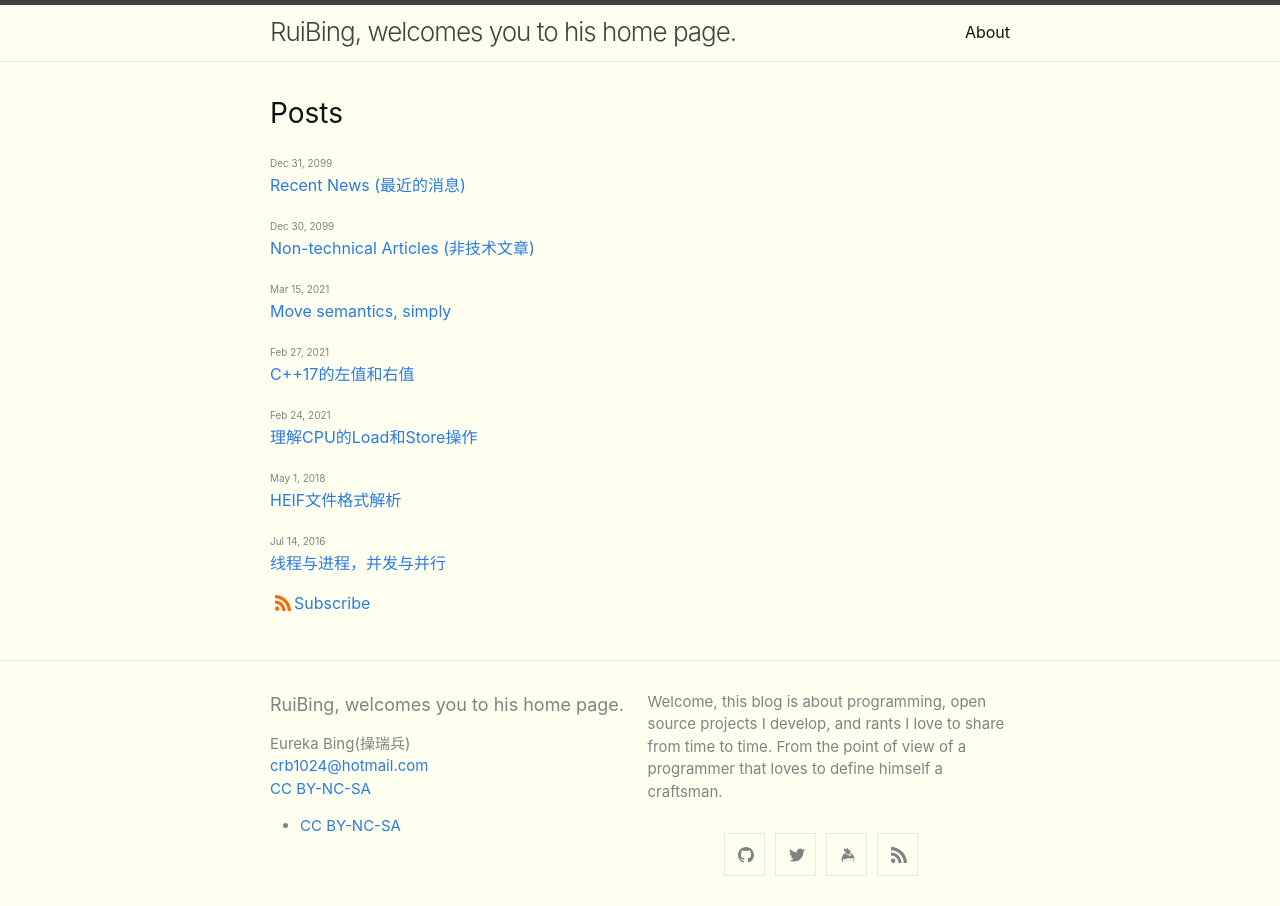
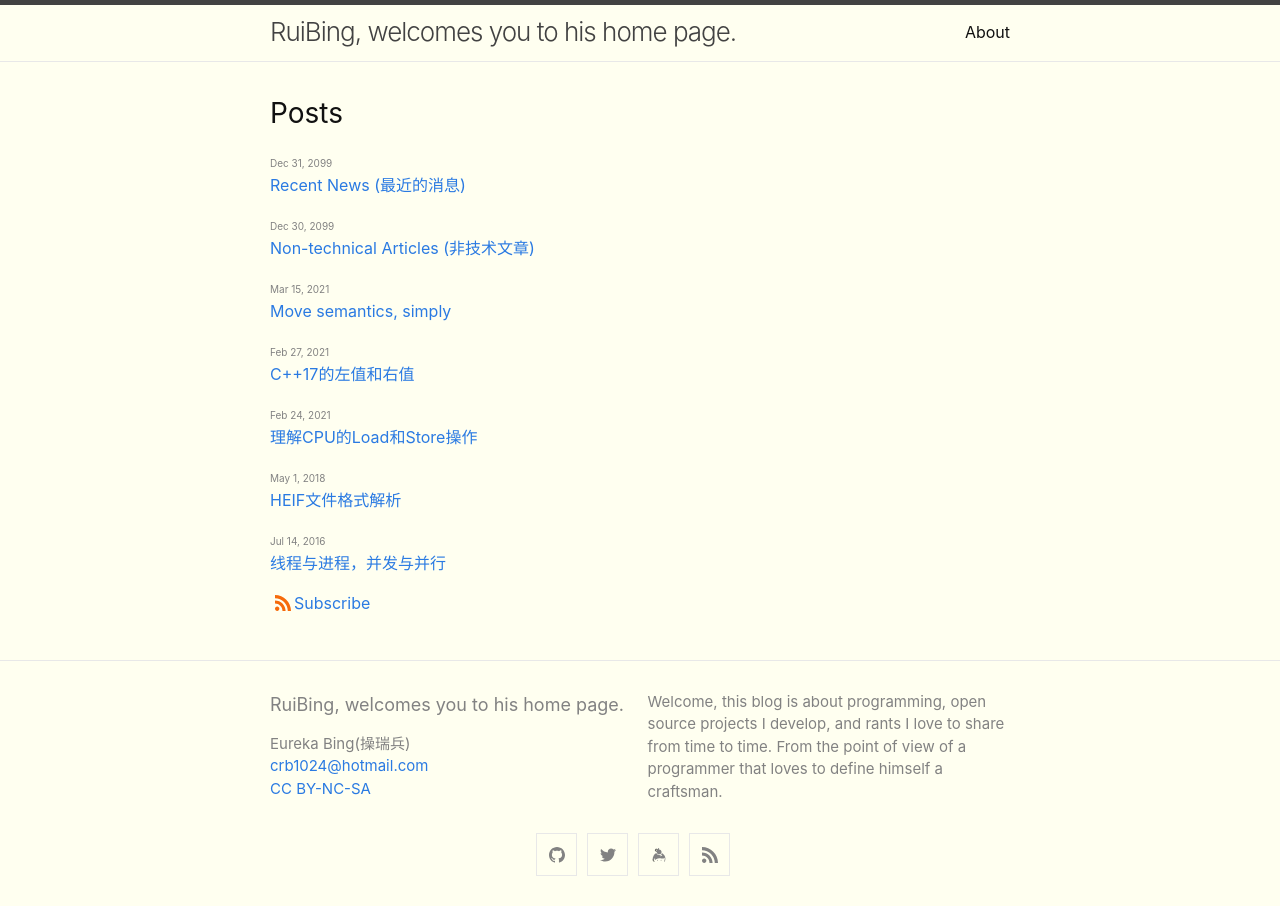
Before and after one commit to crb912/crb912.github.io, a Jekyll site: the page built from index.md, in a window 1280 px wide. Built offline with Jekyll 4.4.1, drawn with Linux system fonts in a browser that asks for light colours.

Commit message:
remove redundant license

```diff
--- a/_includes/footer.html
+++ b/_includes/footer.html
@@ -19,12 +19,6 @@
             <li><a class="u-license" href="{{site.license_link }}">{{ site.license }}</a></li>
             {%- endif -%}
 
-        </ul>
-        <ul class="p-license">
-            {%- if site.license -%}
-            <li><a class="u-license" href="{{site.license_link }}">{{ site.license }}</a></li>
-            {%- endif -%}
-        </ul>
       </div>
 
       <div class="footer-col one-half">
```
